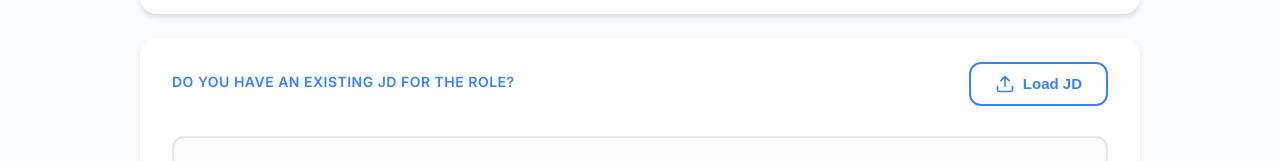
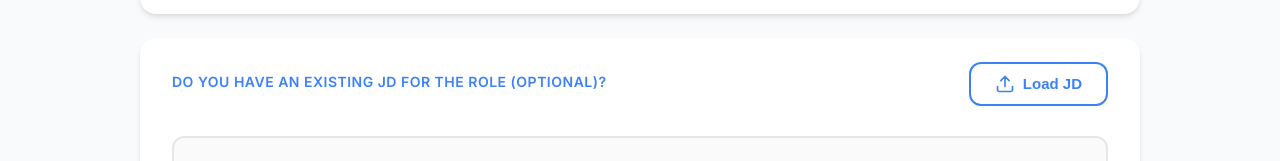
Before and after one commit to balu72/dechivo, a React (Vite) app in the folder frontend/: page /enhance in a window 1280 px wide. Shown: the part 578-739 px from the top of the page. Built offline with nearby package versions, Linux system fonts and the light colour scheme; sample sign-in values are in the browser's storage.

Commit message:
Add (Optional) label to JD section heading

```diff
--- a/frontend/src/pages/EnhancementPage.jsx
+++ b/frontend/src/pages/EnhancementPage.jsx
@@ -379,7 +379,7 @@ const EnhancementPage = () => {
                     <div className="input-section">
                         <div className="org-context-group">
                             <div className="section-header-row">
-                                <h4 style={{ borderBottom: 'none', paddingBottom: 0 }}>Do you have an existing JD for the role?</h4>
+                                <h4 style={{ borderBottom: 'none', paddingBottom: 0 }}>Do you have an existing JD for the role (Optional)?</h4>
                                 <div className="jd-actions">
                                     <input
                                         type="file"
```
